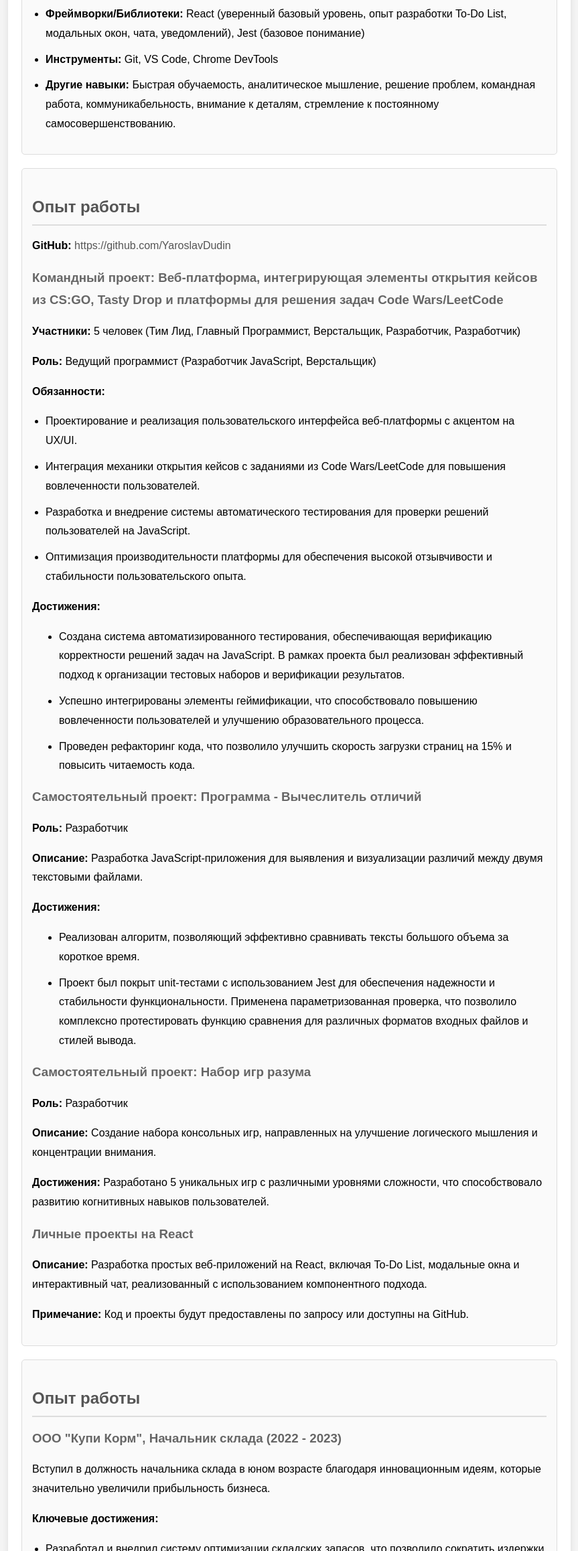
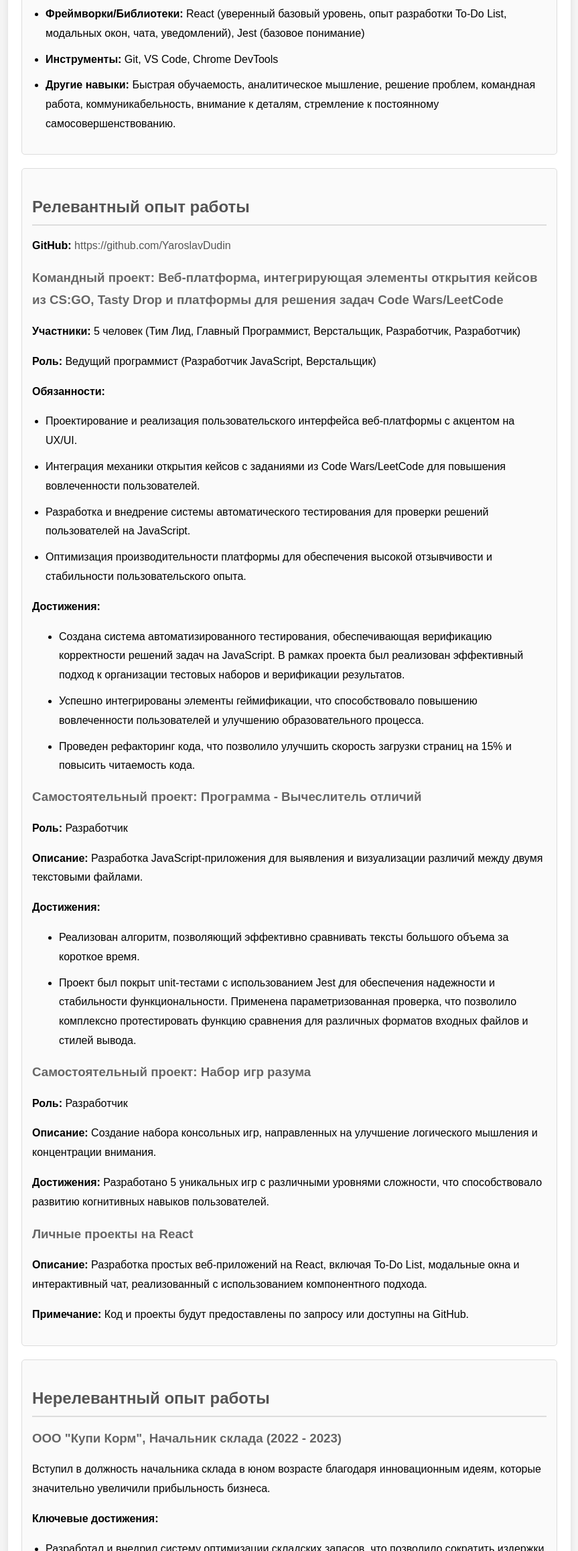
Before and after one commit to YaroslavDudin/rezume.github.io, a plain HTML site: page docs/index.html in a window 1280 px wide. Shown: the part 799-3115 px from the top of the page at 67% size, without its empty margins (208-1071 px from the left). Drawn offline with Linux system fonts and the light colour scheme.

Commit message:
Update index.html

```diff
--- a/docs/index.html
+++ b/docs/index.html
@@ -34,7 +34,7 @@
 
 
     <div class="section">
-        <h2>Опыт работы</h2>
+        <h2> Релевантный опыт работы</h2>
         <p><strong>GitHub:</strong> <a href="https://github.com/YaroslavDudin">https://github.com/YaroslavDudin</a></p>
         <h3>Командный проект: Веб-платформа, интегрирующая элементы открытия кейсов из CS:GO, Tasty Drop и платформы для решения задач Code Wars/LeetCode</h3>
         <p><strong>Участники:</strong> 5 человек (Тим Лид, Главный Программист, Верстальщик, Разработчик, Разработчик)</p>
@@ -72,7 +72,7 @@
         <p><strong>Примечание:</strong> Код и проекты будут предоставлены по запросу или доступны на GitHub.</p>
     </div>
     <div class="section">
-        <h2>Опыт работы</h2>
+        <h2>Нерелевантный опыт работы</h2>
 
         <h3>ООО "Купи Корм", Начальник склада (2022 - 2023)</h3>
         <p>Вступил в должность начальника склада в юном возрасте благодаря инновационным идеям, которые значительно увеличили прибыльность бизнеса.</p>
```
